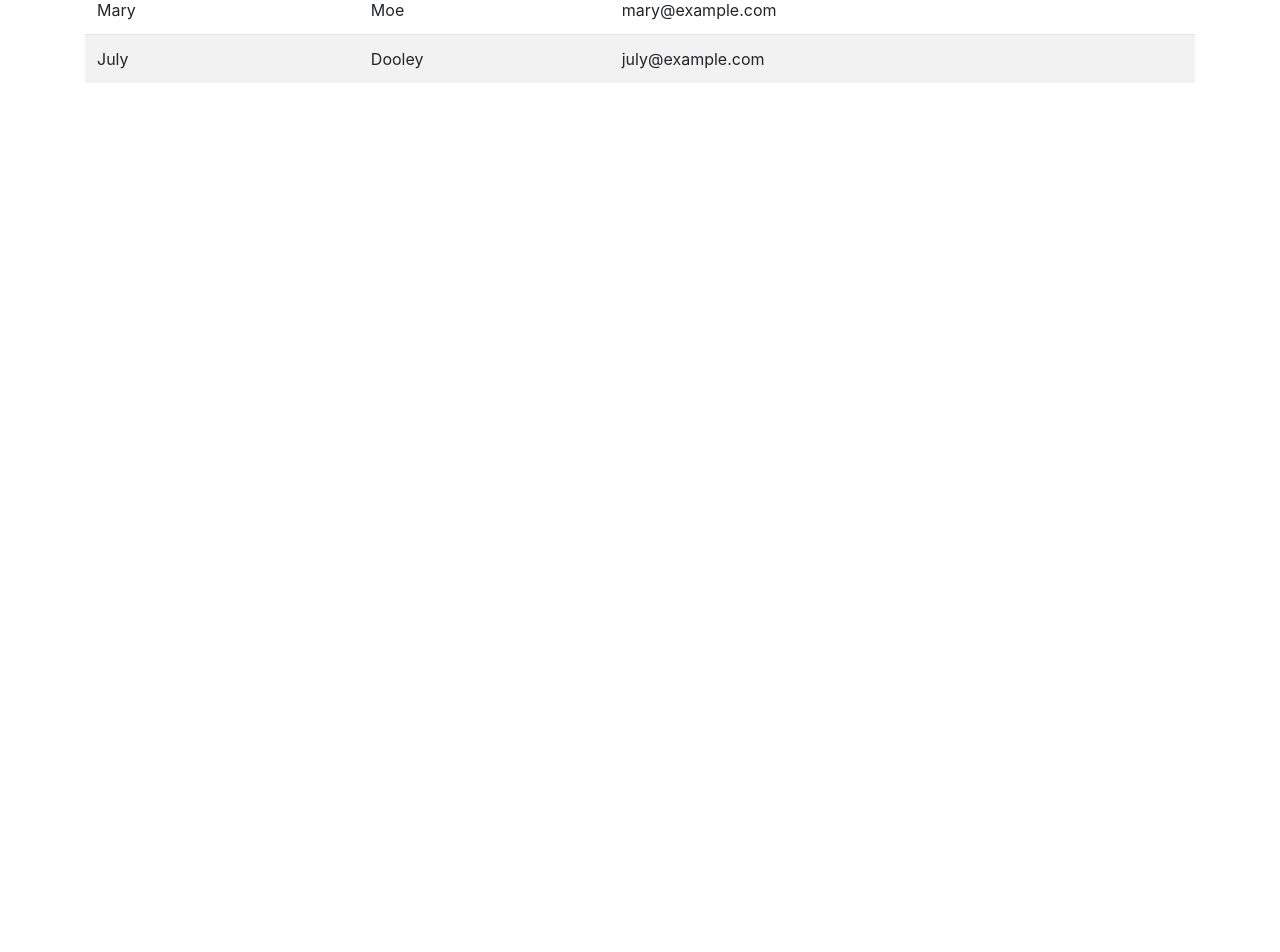
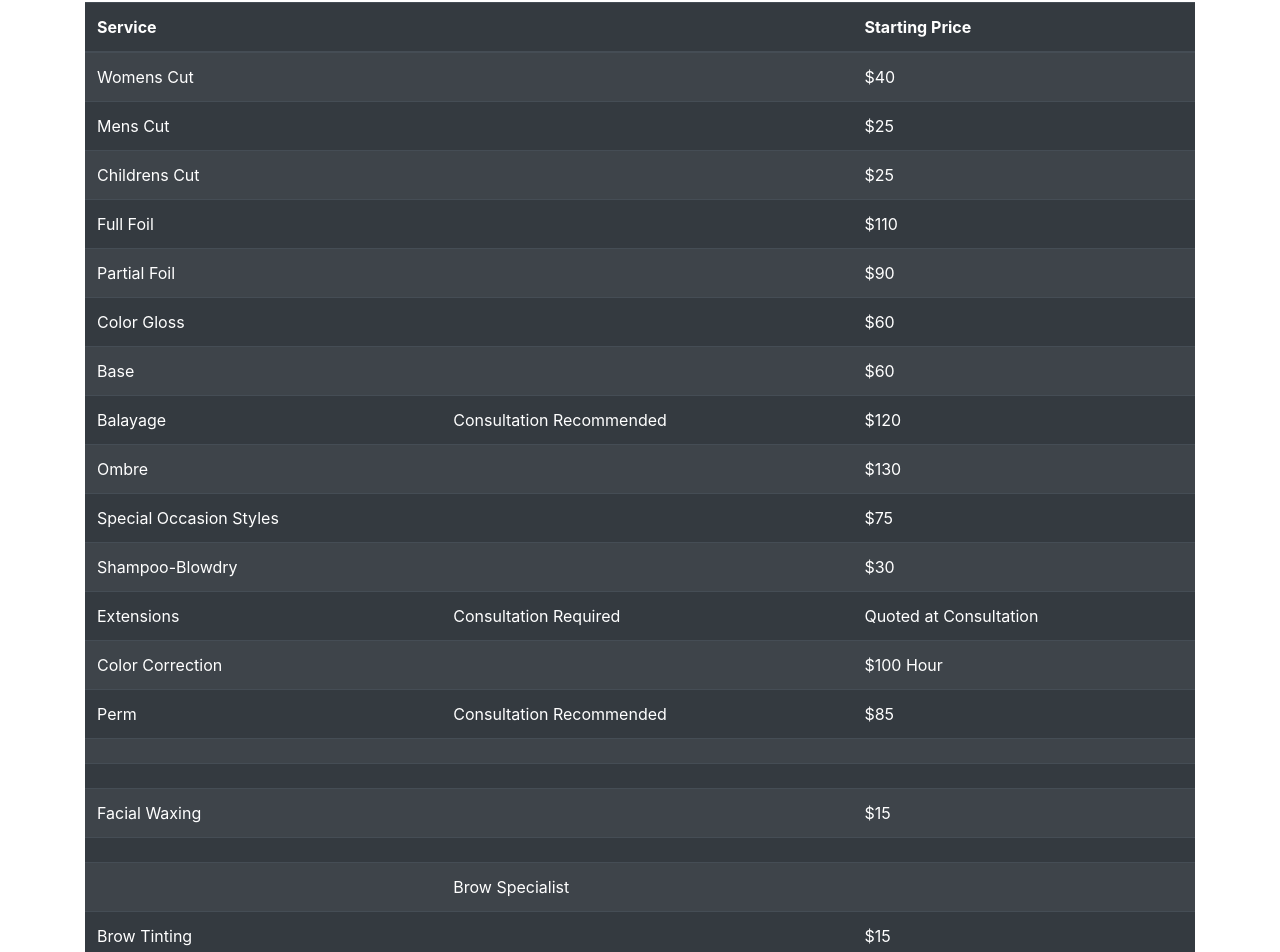
Before and after one commit to popemray00/salon, a React (Create React App) app in the folder client/: page /services in a window 1280 px wide. Shown: the part 282-1234 px from the top of the page. Before the commit the page ends 800 px from the top, so only its background shows below. Built offline with nearby package versions, Linux system fonts and the light colour scheme.

Commit message:
all services added to table

```diff
--- a/client/src/components/Home.css
+++ b/client/src/components/Home.css
@@ -1,6 +1,3 @@
-.Home {
-
-}
 
 .Main-img {
     width: 100%;
--- /dev/null
+++ b/client/src/components/Services.css
@@ -0,0 +1,5 @@
+.Header h2 {
+    font-family: Brush Script MT, Brush Script Std, cursive;
+    font-size: 10vw;
+    font-style: italic;
+}
--- a/client/src/components/Services.js
+++ b/client/src/components/Services.js
@@ -1,37 +1,138 @@
 import React from 'react';
-import "./Home.css";
+import "./Services.css";
 
 class Services extends React.Component {
     render() {
       return (
         <div class="container">
+          <div className="Header">
           <h2>Services!</h2>
           <p>All services are priced a la carte.</p>
-
-          <table class="table table-striped">
+          </div>
+          <table class="table table-striped table-dark">
             <thead>
               <tr>
                 <th>Service</th>
                 <th></th>
-                <th>Price</th>
+                <th>Starting Price</th>
               </tr>
             </thead>
             <tbody>
               <tr>
-                <td>John</td>
-                <td>Doe</td>
-                <td>john@example.com</td>
+                <td>Womens Cut</td>
+                <td></td>
+                <td>$40</td>
               </tr>
               <tr>
-                <td>Mary</td>
-                <td>Moe</td>
-                <td>mary@example.com</td>
+                <td>Mens Cut</td>
+                <td></td>
+                <td>$25</td>
               </tr>
               <tr>
-                <td>July</td>
-                <td>Dooley</td>
-                <td>july@example.com</td>
+                <td>Childrens Cut</td>
+                <td></td>
+                <td>$25</td>
               </tr>
+              <tr>
+                <td>Full Foil</td>
+                <td></td>
+                <td>$110</td>
+              </tr>
+              <tr>
+                <td>Partial Foil</td>
+                <td></td>
+                <td>$90</td>
+              </tr>
+              <tr>
+                <td>Color Gloss</td>
+                <td></td>
+                <td>$60</td>
+              </tr>
+              <tr>
+                <td>Base</td>
+                <td></td>
+                <td>$60</td>
+              </tr>
+              <tr>
+                <td>Balayage</td>
+                <td>Consultation Recommended</td>
+                <td>$120</td>
+              </tr>
+              <tr>
+                <td>Ombre</td>
+                <td></td>
+                <td>$130</td>
+              </tr>
+              <tr>
+                <td>Special Occasion Styles</td>
+                <td></td>
+                <td>$75</td>
+              </tr>
+              <tr>
+                <td>Shampoo-Blowdry</td>
+                <td></td>
+                <td>$30</td>
+              </tr>
+              <tr>
+                <td>Extensions</td>
+                <td>Consultation Required</td>
+                <td>Quoted at Consultation</td>
+              </tr>
+              <tr>
+                <td>Color Correction</td>
+                <td></td>
+                <td>$100 Hour</td>
+              </tr>
+              <tr>
+                <td>Perm</td>
+                <td>Consultation Recommended</td>
+                <td>$85</td>
+              </tr>
+              <tr>
+                <td></td>
+                <td></td>
+                <td></td>
+              </tr>
+              <tr>
+                <td></td>
+                <td></td>
+                <td></td>
+              </tr>
+              <tr>
+                <td>Facial Waxing</td>
+                <td></td>
+                <td>$15</td>
+              </tr>
+              <tr>
+                <td></td>
+                <td></td>
+                <td></td>
+              </tr>
+              <tr>
+                <td></td>
+                <td>Brow Specialist</td>
+                <td></td>
+              </tr>
+              <tr>
+                <td>Brow Tinting</td>
+                <td></td>
+                <td>$15</td>
+              </tr>
+              <tr>
+                <td>Shaping</td>
+                <td></td>
+                <td>$15</td>
+              </tr>
+              <tr>
+                <td>Lash Tinting</td>
+                <td></td>
+                <td>$25</td>
+              </tr>
+
+
+
+
+
             </tbody>
           </table>
         </div>
```
